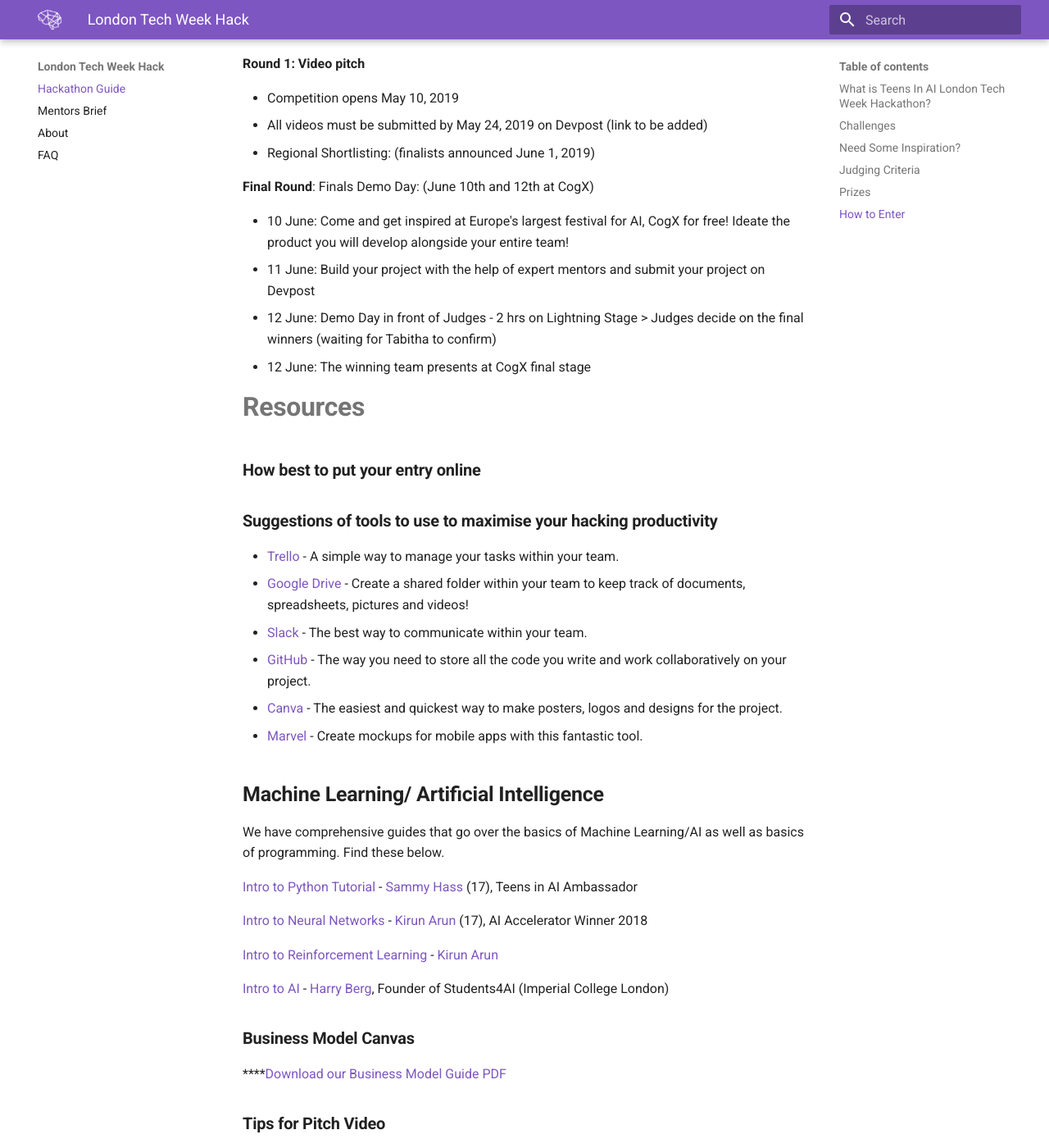
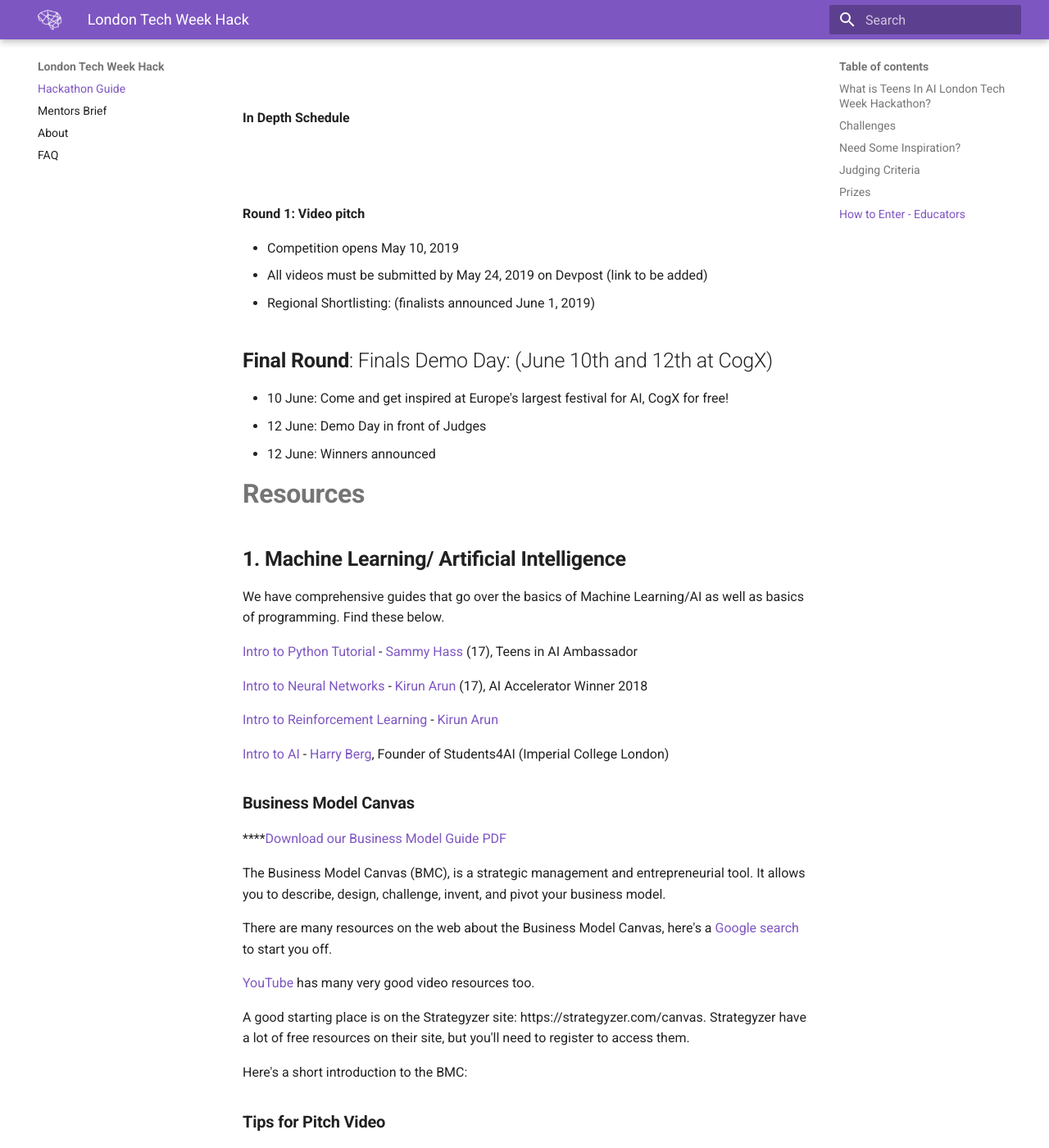
Before and after one commit to elenasinel/tech-week, an MkDocs documentation site: the page built from docs/index.md, in a window 1280 px wide and 1400 px high, scrolled down 6813 px. Shown: the whole window at 82% size. Built offline with MkDocs 1.6.1 and Material for MkDocs 9.7.7, drawn with Linux system fonts in a browser that asks for light colours; some of the changed text lies outside the part shown.

Commit message:
Update Documentation “index”

```diff
--- a/docs/index.md
+++ b/docs/index.md
@@ -55,13 +55,14 @@
 * **Work Experience via [Workfinder](https://www.workfinder.com/)** - Gain work experience in the field of your choice with our partner Workfinder!
 * **Use of [Tech Nation Digital Business Academy](https://digitalbusinessacademy.technation.io/)** - Use Technation's Digital Business Academy Platform to expand your know-how and skills in ever-growing tech markets.
 
-## **How to Enter**
+## **How to Enter - Educators**
 
 1. Create teams of 2-4 students - max 2 teams per school
-2. Host an event 10-24 May and invite mentors (2-3 machine learning and artificial intelligence Developers, 1-2 Design Thinkers, 1-2 Entrepreneurs, 1-2 Ethicists) to ideate and help you submit videos by 24 May on DevPost (submission rules and Devpost link to be shared)
+2. Run an event 10-24 May and invite mentors (2-3 machine learning and artificial intelligence Developers, 1-2 Design Thinkers, 1-2 Entrepreneurs, 1-2 Ethicists) to ideate and help you submit videos by 24 May on DevPost
 3. If your team is selected into 20 Finalist teams, it will be invited to CogX AI Festival for inspiration on Monday morning 10 June
-4. Teams will return to school and carry on building their projects with the help of mentors
-5. Teams will submit a video pitch of their final project on 11th June by 5 pm on Devpost (link to be shared)
+4. Teams will return to school and can carry on building/modifying their projects with the help of mentors (optional)
+5. Teams return to CogX on 12th June 9 am for Demo Day
+6. Winners announced at CogX
 
 # **DevPost**
 
@@ -94,59 +95,49 @@
 
 **<iframe width="560" height="315" src="https://www.youtube.com/embed/vCa7QFFthfU" frameborder="0" allow="accelerometer; autoplay; encrypted-media; gyroscope; picture-in-picture" allowfullscreen></iframe>**
 
-## **GitHub**
+# **GitHub**
 
 Teams will upload all code to GitHub. GitHub is a tool that developers and teams use to work together on their projects. You must use GitHub to store your code. Doing this is very simple. You must also attach a README.md to GitHub with instructions on how to run your code.
 
 
 When you are ready to submit to devpost, you will add the link to your GitHub repository so that our judges can analyse your work.
 
-## **Rules**
+# **Competition Rules**
 
 * Participants must be between the ages of 11 and 18 and be studying in a secondary school, Sixth Form or College based in one of London Boroughs
 * Each group must be made up of 2-4 members and has to be gender-diverse, unless it is a single gender school, i.e. per group there must be a minimum of one boy and girl. Multi-ethnicity, children from BAME groups and on Free Schools Meals are encouraged, so are LGBT
-* You must upload your video on YouTube and submit your video pitch no longer than 3 mins by 5 pm on May 24th for Round 1 and 5 pm June 11th for the Final Round.
+* You must upload your video on YouTube and submit your video pitch no longer than 3 mins by 5 pm on May 24th on Devpost
 * You must publish any and all code written on Github and provide links. You must document and provide an explanation of how it can be run.
 * You must be able to demonstrate that everyone within your group has contributed.
 * Parents are not allowed to mentor teams where participants are their children due to conflict of interest
 * Code needs to be new and will be verified - it must not belong to any previous project
 * You are not expected to build a fully working product, but a Minimum Viable Product - a working prototype
 
-## **Hackathon Schedule**
+# **Hackathon Schedule**
 
 Teens in AI Hack  runs from May 10-24 (Round 1) and through to June 10-12 (Final Round).
-### In Depth Schedule
+
+##
+**In Depth Schedule**
+
+##
 **Round 1: Video pitch**
 
 * Competition opens May 10, 2019
 * All videos must be submitted by May 24, 2019 on Devpost (link to be added)
 * Regional Shortlisting: (finalists announced June 1, 2019)
 
-**Final Round**: Finals Demo Day: (June 10th and 12th at CogX)
+## **Final Round**: Finals Demo Day: (June 10th and 12th at CogX)
 
-* 10 June: Come and get inspired at Europe's largest festival for AI, CogX for free! Ideate the product you will develop alongside your entire team!
-* 11 June: Build your project with the help of expert mentors and submit your project on Devpost
-* 12 June: Demo Day in front of Judges - 2 hrs on Lightning Stage > Judges decide on the final winners (waiting for Tabitha to confirm)
-* 12 June: The winning team presents at CogX final stage
+* 10 June: Come and get inspired at Europe's largest festival for AI, CogX for free!
+* 12 June: Demo Day in front of Judges
+* 12 June: Winners announced
 
 
 
 # **Resources**
 
-### **How best to put your entry online**
-
-### **Suggestions of tools to use to maximise your hacking productivity**
-
-* [Trello](https://trello.com) - A simple way to manage your tasks within your team.
-* [Google Drive](https://drive.google.com) - Create a shared folder within your team to keep track of documents, spreadsheets, pictures and videos!
-* [Slack](https://slack.com) - The best way to communicate within your team.
-* [GitHub](https://github.com) - The way you need to store all the code you write and work collaboratively on your project.
-* [Canva](https://canva.com) - The easiest and quickest way to make posters, logos and designs for the project.
-* [Marvel](https://marvelapp.com) - Create mockups for mobile apps with this fantastic tool.
-
-
-
-## **Machine Learning/ Artificial Intelligence**
+## **1. Machine Learning/ Artificial Intelligence**
 
 We have comprehensive guides that go over the basics of Machine Learning/AI as well as basics of programming. Find these below.
 
@@ -166,6 +157,24 @@
 ### **Business Model Canvas**
 
 ****[Download our Business Model Guide PDF](http://bit.ly/2vkTfyS)
+
+The Business Model Canvas (BMC), is a strategic management and entrepreneurial tool. It allows you to describe, design, challenge, invent, and pivot your business model.
+
+
+There are many resources on the web about the Business Model Canvas, here's a [Google search](https://www.google.com.au/webhp?q=business+model+canvas) to start you off.
+
+
+[YouTube ](https://www.youtube.com/results?search_query=business+model+canvas)has many very good video resources too.
+
+
+A good starting place is on the Strategyzer site: https://strategyzer.com/canvas. Strategyzer have a lot of free resources on their site, but you'll need to register to access them.
+
+
+Here's a short introduction to the BMC:
+
+
+
+
 
 ### **Tips for Pitch Video**
 
```
Also changed, not shown: other parts of docs/index.md (+13 -0 lines).
